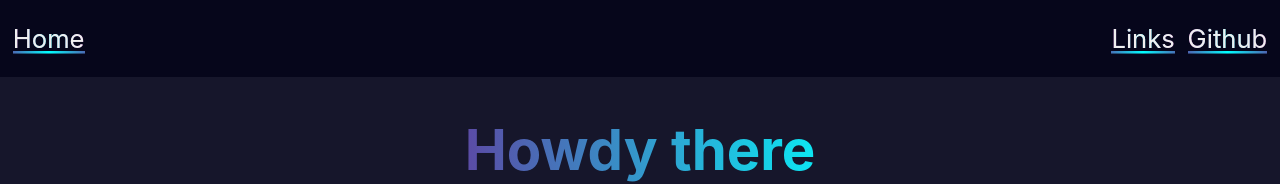
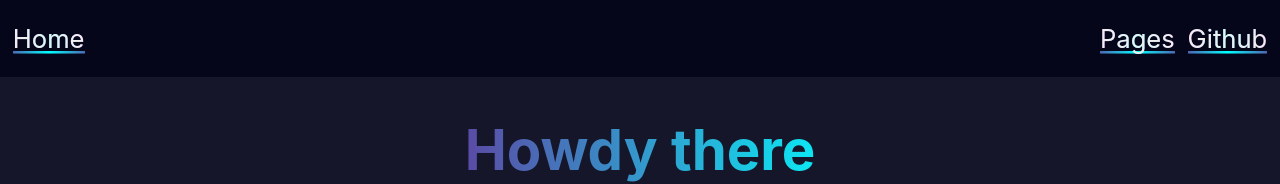
Before and after one commit to PrincessCyanMarine/cyanseas, a Next.js app: page / in a window 1280 px wide. Shown: the top 184 px of the page. Built offline with nearby package versions, Linux system fonts and the light colour scheme.

Commit message:
Update Layout.tsx

```diff
--- a/components/Layout.tsx
+++ b/components/Layout.tsx
@@ -13,8 +13,8 @@ export default ({ children }: { children: any }) => (
             Github
             <small>external</small>
           </Link>
-          {/*<Link href="/pages">Pages</Link>*/}
-          <Link href="/links">Links</Link>
+          <Link href="/pages">Pages</Link>
+          {/*<Link href="/links">Links</Link>*/}
         </div>
       </div>
     </div>
```
